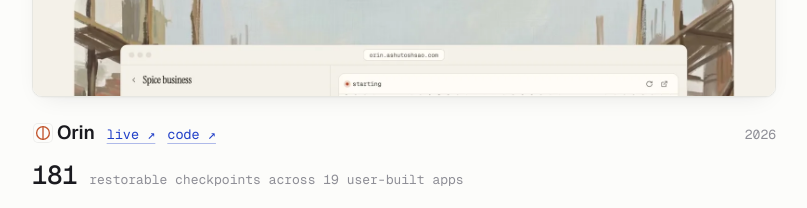
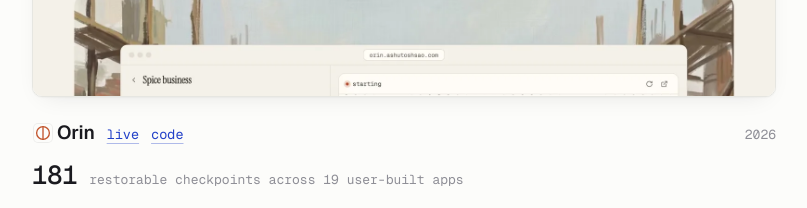
Before and after one commit to ashutoshsao/portfolio, a Next.js app: page / in a window 1280 px wide. Shown: the part 960-1168 px from the top of the page, without its empty margins (236-1043 px from the left). Built offline with nearby package versions, Linux system fonts and the light colour scheme; no server answers.

Commit message:
Drop arrows from links and copy; resume rebuilt without arrows or long dashes

```diff
--- a/src/components/WorkList.tsx
+++ b/src/components/WorkList.tsx
@@ -26,12 +26,12 @@ function Links({ item }: { item: WorkItem }) {
     <span className="flex gap-3 font-mono text-[13.5px]">
       {item.live && (
         <a href={item.live} target="_blank" rel="noopener noreferrer" className="link">
-          live ↗
+          live
         </a>
       )}
       {item.code && (
         <a href={item.code} target="_blank" rel="noopener noreferrer" className="link">
-          code ↗
+          code
         </a>
       )}
     </span>
@@ -56,7 +56,7 @@ function Frame({ item }: { item: WorkItem }) {
       {dark !== light && (
         <Image src={dark} alt={alt} width={1600} height={900} sizes={sizes} className="frame-img only-dark" />
       )}
-      {href && <span className="frame-chip">{host(href)} ↗</span>}
+      {href && <span className="frame-chip">{host(href)}</span>}
     </a>
   )
 }
--- a/src/data/site.ts
+++ b/src/data/site.ts
@@ -115,7 +115,7 @@ export const experience: Experience[] = [
     role: 'software engineer (contract)',
     period: '2026 - present',
     description:
-      'Hardening a live, paid video-consultation app (React Native, Firebase, VideoSDK) - shipped 16 call-safety fixes, including a video-stream leak (~1,800 native streams per 15-min call → 1 per track), and moving call billing server-side with idempotent call start, credit holds, and a race-free booking lock.',
+      'Hardening a live, paid video-consultation app (React Native, Firebase, VideoSDK) - shipped 16 call-safety fixes, including a video-stream leak (~1,800 native streams per 15-min call down to 1 per track), and moving call billing server-side with idempotent call start, credit holds, and a race-free booking lock.',
   },
   {
     org: 'Super30 - 100xSchool',
@@ -123,7 +123,7 @@ export const experience: Experience[] = [
     period: '2026 - present',
     description:
       'A selective, full-time post-grad engineering residency in Noida - Nebula and Orin both shipped from here to production Kubernetes, on weekly deadlines with peer code review and system-design critique.',
-    link: { label: '100xschool ↗', href: 'https://100xschool.in/post-grad' },
+    link: { label: '100xschool', href: 'https://100xschool.in/post-grad' },
   },
   {
     org: 'Palisadoes Foundation',
@@ -132,7 +132,7 @@ export const experience: Experience[] = [
     description:
       '16 merged PRs on Talawa, an open-source platform used by real communities - features shipped end to end, from GraphQL APIs to the React admin UI, with Vitest coverage.',
     link: {
-      label: '16 merged prs ↗',
+      label: '16 merged prs',
       href: 'https://github.com/search?q=author%3Aashutoshsao+org%3APalisadoesFoundation+type%3Apr+is%3Amerged&type=pullrequests',
     },
   },
```
Also changed, not shown: 1 other file (tests, documents, lock files or other folders).
